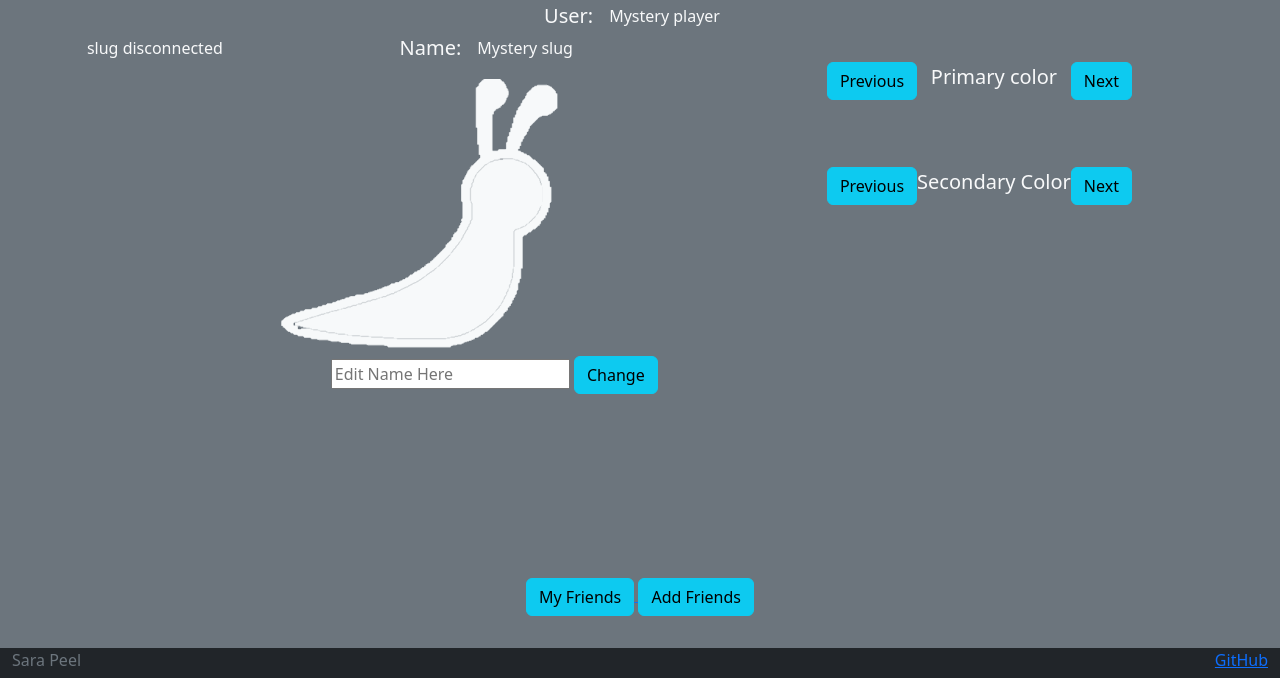
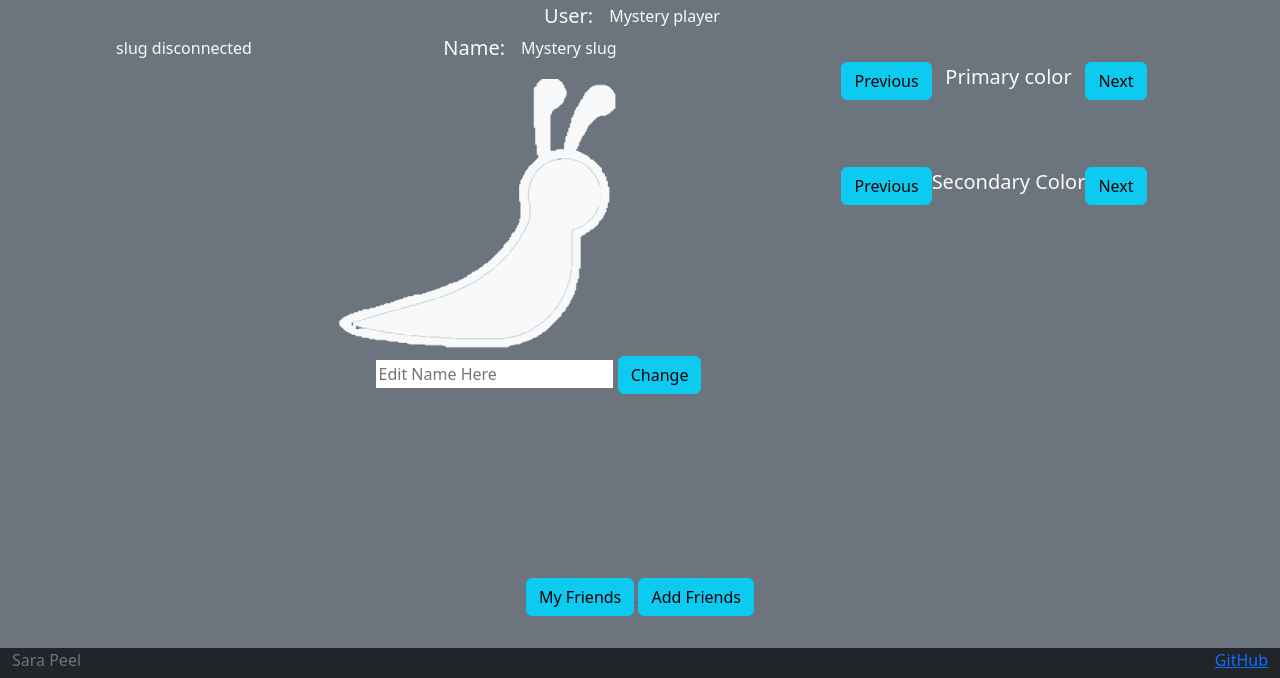
Before and after one commit to speel107/startup, a website: page public/profile.html in a window 1280 px wide. Shown: the part 122-800 px from the top of the page. Drawn offline with nearby package versions, Linux system fonts and the light colour scheme.

Commit message:
Formatting updated

```diff
--- a/public/main.css
+++ b/public/main.css
@@ -47,7 +47,7 @@
 #slug-workshop {
   width: 100%;
   margin: auto;
-  grid-template-columns: 1fr 3fr 3fr;
+  grid-template-columns: 1fr 2fr 2fr;
 }
 
 .overlay {
```
